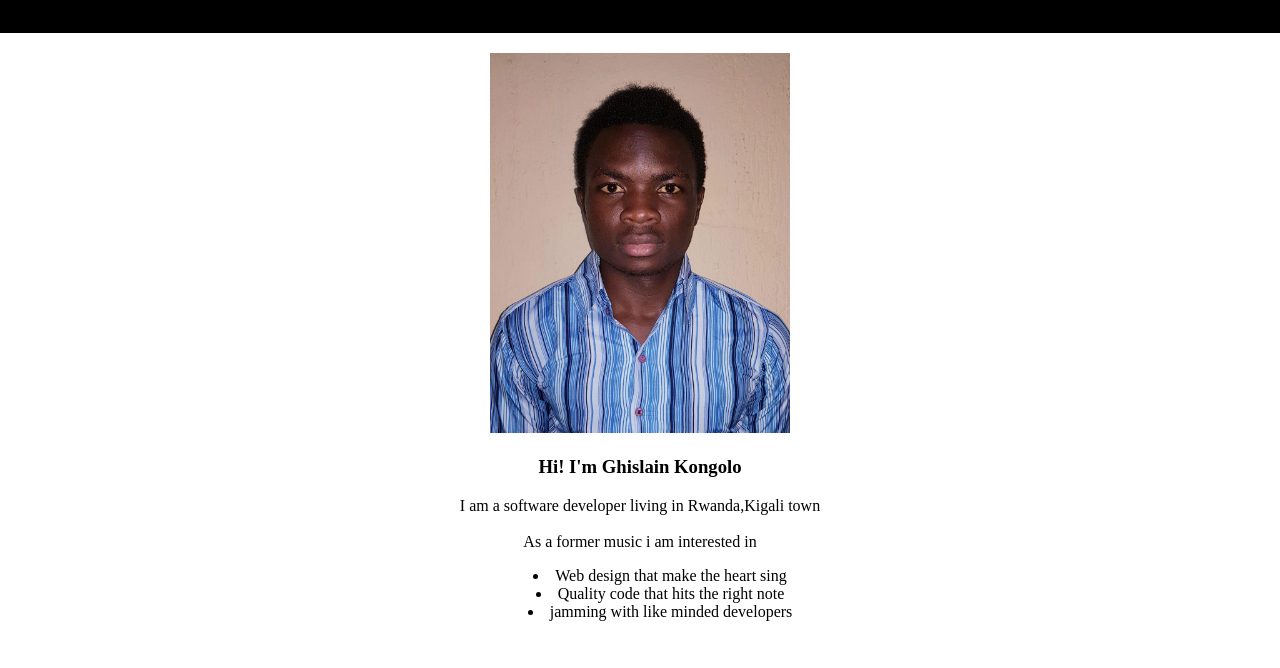
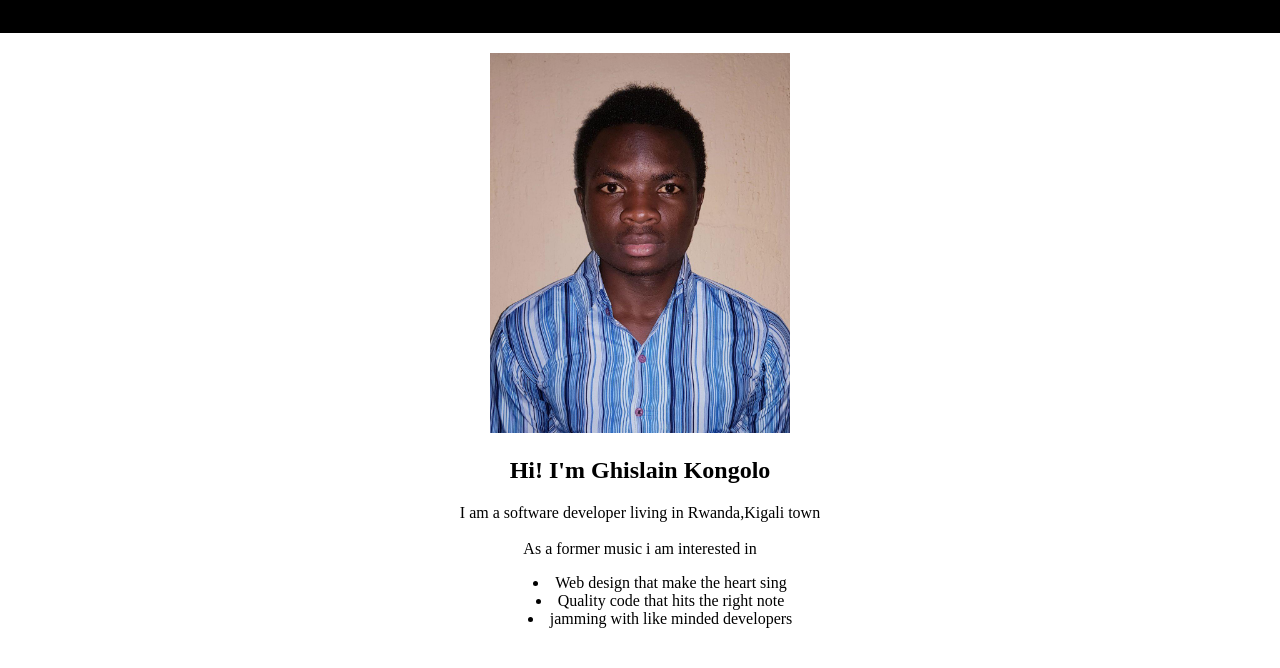
Before and after one commit to Ghis8/aboutME, a plain HTML site: page index.html in a window 1280 px wide. Shown: the part 117-785 px from the top of the page. Drawn offline with Linux system fonts and the light colour scheme.

Commit message:
Update index.html

```diff
--- a/index.html
+++ b/index.html
@@ -15,7 +15,7 @@
 		<article>
 			<section>
 				<img src="photo.jpg" width="300" height="380" alt="Ghislain"/>
-				<h3>Hi! I'm Ghislain Kongolo</h3>
+				<h2>Hi! I'm Ghislain Kongolo</h2>
 				<p>
 					I am a software developer living in Rwanda,Kigali town<br/><br/>
 					As a former music i am interested in<br/>
```
